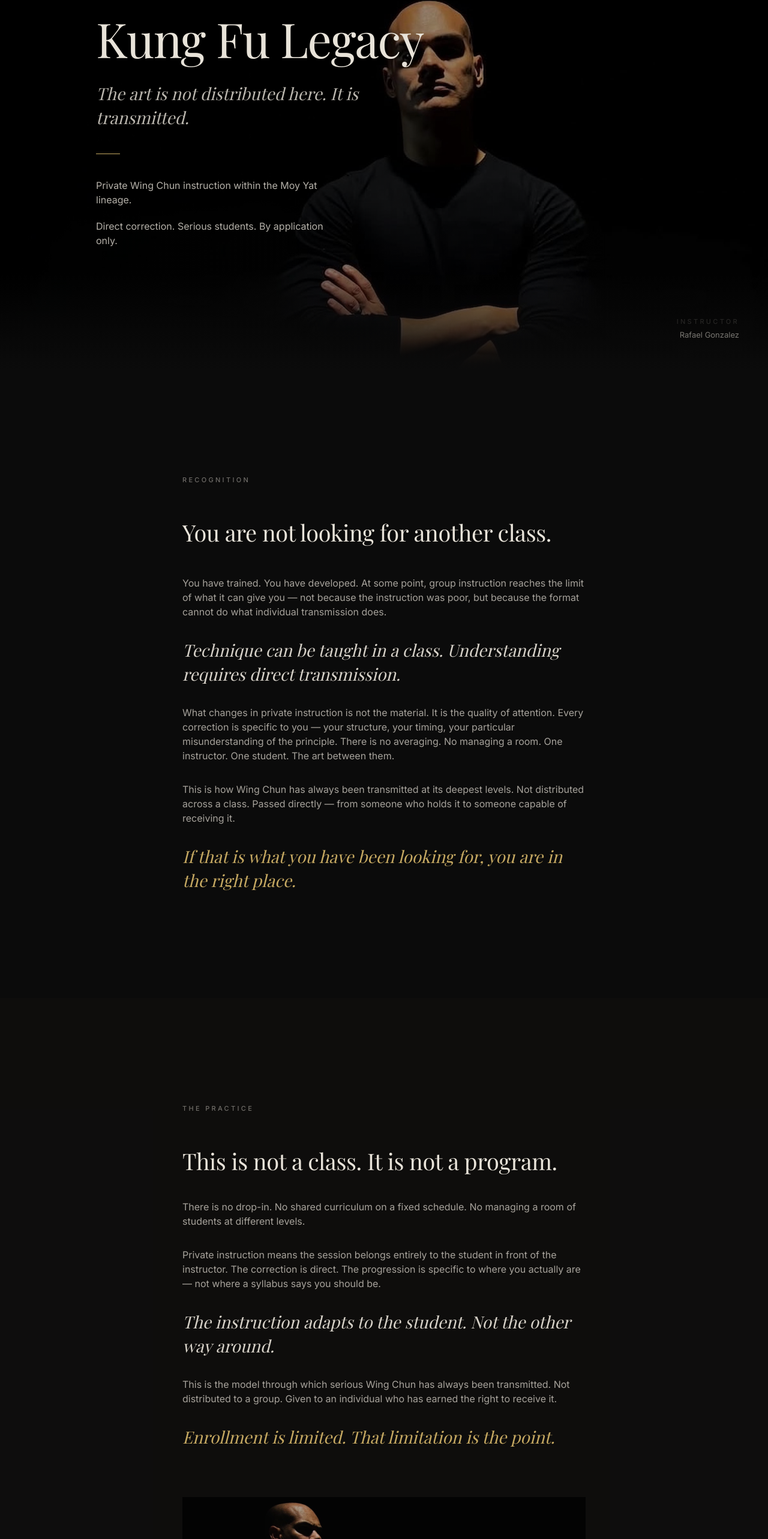
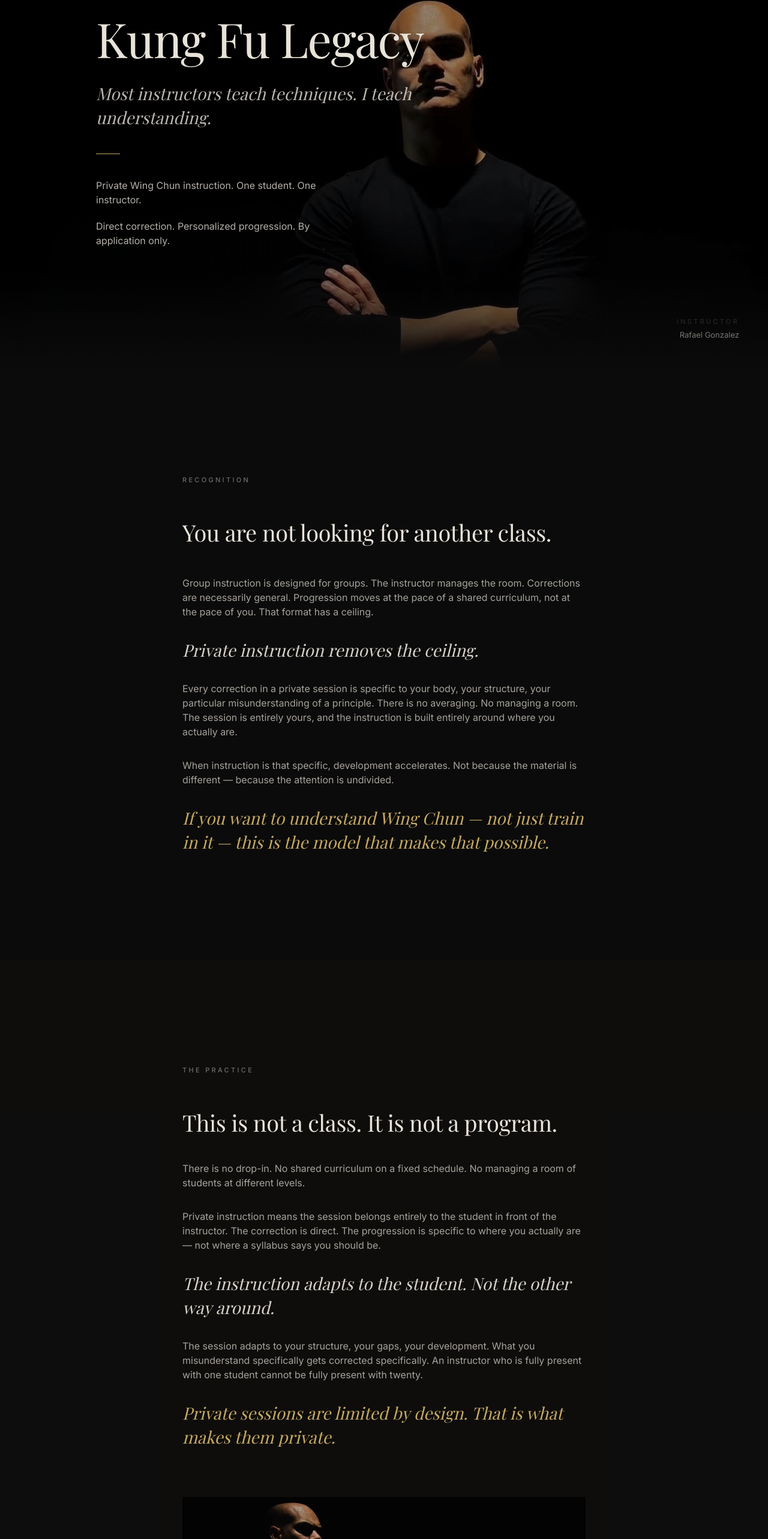
Before and after one commit to Racy79/kung-fu-legacy, a Next.js app: page / in a window 1280 px wide. Shown: the part 184-2750 px from the top of the page at 60% size. Built offline with nearby package versions, Linux system fonts and the light colour scheme; no server answers.

Commit message:
Rewrite 8 components: understanding as central message, remove transmission/exclusivity language

```diff
--- a/app/components/AnchorQuote.tsx
+++ b/app/components/AnchorQuote.tsx
@@ -26,9 +26,9 @@ export default function AnchorQuote() {
         <div className="w-px h-16 bg-gold/30 mx-auto mb-16" />
 
         <blockquote className="heading-lg text-center">
-          Technique can be copied.
+          Any instructor can show you what to do.
           <br className="hidden sm:block" />{' '}
-          <span className="text-bone/75 italic">Transmission cannot.</span>
+          <span className="text-bone/75 italic">Understanding why it works is a different conversation.</span>
         </blockquote>
 
         {/* Bottom vertical rule */}
--- a/app/components/DecisiveMoment.tsx
+++ b/app/components/DecisiveMoment.tsx
@@ -24,11 +24,11 @@ export default function DecisiveMoment() {
         <div className="w-px h-16 bg-gold/20 mx-auto mb-20" />
 
         <motion.p variants={fadeUp} className="kfl-pullquote text-bone mb-8 text-center">
-          Group instruction reaches a natural limit.
+          Group instruction is designed for groups.
         </motion.p>
 
         <motion.p variants={fadeUp} className="kfl-pullquote text-bone mb-16 text-center">
-          Private transmission does not.
+          Private instruction is designed for you.
         </motion.p>
 
         <motion.div variants={fadeUp} className="gold-line mb-16" />
@@ -37,7 +37,7 @@ export default function DecisiveMoment() {
           variants={fadeUp}
           className="body text-bone/65 text-center mb-6"
         >
-          If you have trained seriously and found yourself wanting instruction that goes deeper than what a class can offer — that is not a common situation. Most practitioners never reach it.
+          The instructor manages a room. Corrections are general. The curriculum moves at the pace of the group. At some point, that format has given you everything it can. Private instruction removes that ceiling — every session is specific to you, every correction addresses your actual gaps, development is not held to anyone else&apos;s pace.
         </motion.p>
 
         <motion.p variants={fadeUp} className="kfl-pullquote kfl-pullquote--gold text-center">
--- a/app/components/Filter.tsx
+++ b/app/components/Filter.tsx
@@ -23,8 +23,8 @@ const forYou = [
   'You have trained and reached the limit of what group instruction can give you.',
   'You want to understand Wing Chun — not just perform it.',
   'You are willing to be corrected directly and specifically, without explanation or defense.',
-  'You understand that in a serious lineage, what you receive is proportional to what you bring to it.',
-  'You are ready to enter a lineage — not attend a program.',
+  'You understand that what you develop is proportional to how seriously you work between sessions.',
+  'You are looking for an instructor who can explain why — not just demonstrate what.',
 ]
 
 export default function Filter() {
--- a/app/components/Hero.tsx
+++ b/app/components/Hero.tsx
@@ -56,7 +56,7 @@ export default function Hero() {
             transition={{ duration: 0.9, ease: 'easeOut' }}
             className="kfl-pullquote text-bone/80 mb-10"
           >
-            The art is not distributed here. It is transmitted.
+            Most instructors teach techniques. I teach understanding.
           </motion.p>
 
           {/* Divider */}
@@ -73,10 +73,10 @@ export default function Hero() {
             className="space-y-5"
           >
             <p className="body max-w-sm">
-              Private Wing Chun instruction within the Moy Yat lineage.
+              Private Wing Chun instruction. One student. One instructor.
             </p>
             <p className="body max-w-sm">
-              Direct correction. Serious students. By application only.
+              Direct correction. Personalized progression. By application only.
             </p>
           </motion.div>
         </motion.div>
--- a/app/components/Recognition.tsx
+++ b/app/components/Recognition.tsx
@@ -32,19 +32,19 @@ export default function Recognition() {
 
         <motion.div variants={stagger} className="space-y-8">
           <motion.p variants={fadeUp} className="body text-bone/70">
-            You have trained. You have developed. At some point, group instruction reaches the limit of what it can give you — not because the instruction was poor, but because the format cannot do what individual transmission does.
+            Group instruction is designed for groups. The instructor manages the room. Corrections are necessarily general. Progression moves at the pace of a shared curriculum, not at the pace of you. That format has a ceiling.
           </motion.p>
           <motion.p variants={fadeUp} className="kfl-pullquote">
-            Technique can be taught in a class. Understanding requires direct transmission.
+            Private instruction removes the ceiling.
           </motion.p>
           <motion.p variants={fadeUp} className="body text-bone/70">
-            What changes in private instruction is not the material. It is the quality of attention. Every correction is specific to you — your structure, your timing, your particular misunderstanding of the principle. There is no averaging. No managing a room. One instructor. One student. The art between them.
+            Every correction in a private session is specific to your body, your structure, your particular misunderstanding of a principle. There is no averaging. No managing a room. The session is entirely yours, and the instruction is built entirely around where you actually are.
           </motion.p>
           <motion.p variants={fadeUp} className="body text-bone/70">
-            This is how Wing Chun has always been transmitted at its deepest levels. Not distributed across a class. Passed directly — from someone who holds it to someone capable of receiving it.
+            When instruction is that specific, development accelerates. Not because the material is different — because the attention is undivided.
           </motion.p>
           <motion.p variants={fadeUp} className="kfl-pullquote kfl-pullquote--gold">
-            If that is what you have been looking for, you are in the right place.
+            If you want to understand Wing Chun — not just train in it — this is the model that makes that possible.
           </motion.p>
         </motion.div>
       </motion.div>
--- a/app/components/TheRoom.tsx
+++ b/app/components/TheRoom.tsx
@@ -40,10 +40,10 @@ export default function TheRoom() {
             The instruction adapts to the student. Not the other way around.
           </motion.p>
           <motion.p variants={fadeUp} className="body text-bone/70">
-            This is the model through which serious Wing Chun has always been transmitted. Not distributed to a group. Given to an individual who has earned the right to receive it.
+            The session adapts to your structure, your gaps, your development. What you misunderstand specifically gets corrected specifically. An instructor who is fully present with one student cannot be fully present with twenty.
           </motion.p>
           <motion.p variants={fadeUp} className="kfl-pullquote kfl-pullquote--gold">
-            Enrollment is limited. That limitation is the point.
+            Private sessions are limited by design. That is what makes them private.
           </motion.p>
         </motion.div>
 
--- a/app/components/Voice.tsx
+++ b/app/components/Voice.tsx
@@ -12,11 +12,10 @@ const stagger = {
 }
 
 const lines = [
-  'I am not building a school. I am transmitting an art.',
-  'What I carry was passed to me through a direct line from Yip Man (Ip Man) — through Moy Yat, through my teacher Moy Don (Thornton Williams). I hold Jui Pai within this lineage. That transmission does not go to everyone. It goes to practitioners who are ready to receive it and capable of carrying it forward.',
-  'Most instruction teaches what to do. Fewer instructors can explain how. Almost none articulate why — the architecture behind the system, how each principle connects to the next, why the art works the way it does at its deepest level. That understanding is what I transmit.',
-  'What you enter here is not a program with a fixed schedule. It is a private instruction relationship. The progression is yours — specific to your structure, your development, your understanding. The standard belongs to the art.',
-  'Some students who develop serious competence may eventually be invited into instructor development. That path is not for sale and not guaranteed. It is earned through demonstrated character, consistency, and teaching capacity — over time, under observation.',
+  'Most instructors teach you what to do. Some can teach you how to do it. Very few can explain the architecture beneath the system — why each principle exists, how the elements connect, what the art is actually developing in you. That is what I teach.',
+  'My instruction is grounded in the Moy Yat lineage through Thornton Williams (Moy Don). I hold Jui Pai within that lineage — the full transmission of the system, including the elements most students never reach.',
+  'Sessions are private. One student. One instructor. No shared schedule, no curriculum moving at the pace of a group, no correction averaged across a room. Every session is built around where you actually are.',
+  'Some students who develop serious competence may eventually be invited into instructor development. That is not the expectation at entry. The expectation at entry is that you want to understand Wing Chun — not just train in it.',
   'If that is what you are looking for, apply.',
 ]
 
```
Also changed, not shown: app/components/Legacy.tsx (+9 -11 lines).
